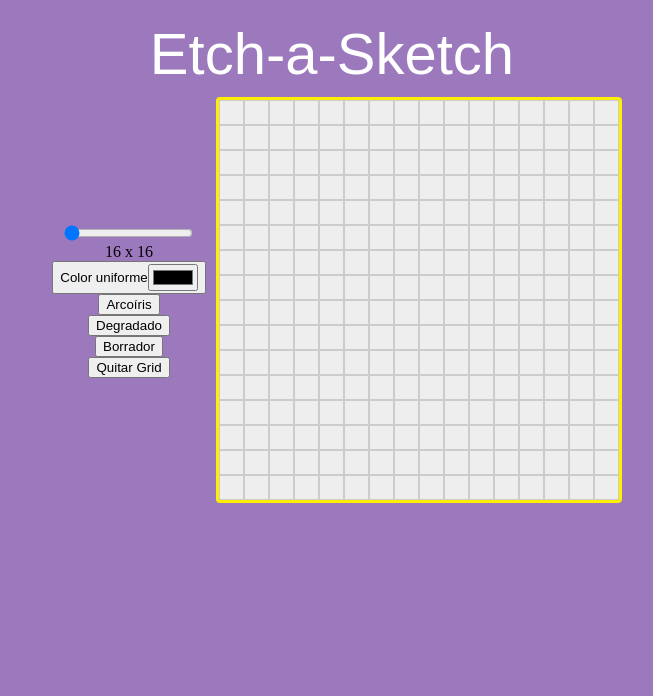
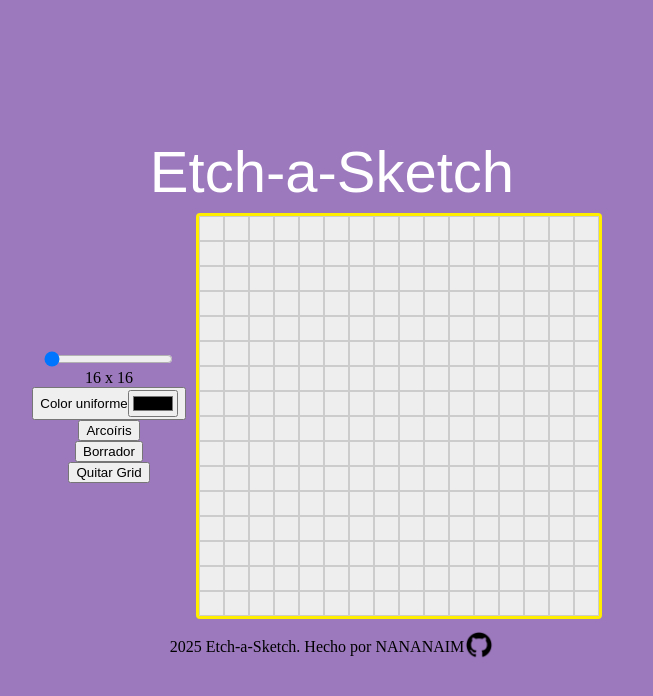
Before and after one commit to NANANAIM/Etch-a-Sketch, a plain HTML site: page index.html in a window 1280 px wide. Shown: the whole page, without its empty margins (308-961 px from the left). Drawn offline with Linux system fonts and the light colour scheme; a web font is replaced by a local one.

Commit message:
Refactor project structure: move styles and scripts to 'complementos' directory, add GitHub logo, and enhance footer

```diff
--- a/styles.css
+++ b/complementos/styles.css
@@ -2,10 +2,17 @@ h1 {
     font-size: 58px;
     text-align: center;
     font-weight: 500;
-    margin-bottom: 10px;
-    margin-top: 20px;
+    margin-bottom: 8px;
+    margin-top: 10px;
     font-family: 'Bitcount Prop Double', sans-serif;
     color:rgb(255, 255, 255);
+}
+
+html,body{
+    height: 100%;
+    margin: 0;
+    padding: 0;
+    overflow-y: hidden;
 }
 
 body{
@@ -22,6 +29,7 @@ body{
 .main{
     display: flex;
     align-items: center;
+    padding-right: 40px;
 }
 
 .editores{
@@ -61,3 +69,10 @@ body{
   background: #EEEEEE;
   border: 2px solid #333;
 }
+
+.footer {
+    display: flex;
+    align-items: center;
+    justify-content: center;
+    padding-top: 3px;
+}
--- a/index.html
+++ b/index.html
@@ -4,7 +4,7 @@
         <meta charset="UTF-8">
         <meta name="viewport" content="width=device-width, initial-scale=1.0">
         <title>Etch-a-Sketch</title>
-        <link rel="stylesheet" href="styles.css">
+        <link rel="stylesheet" href="complementos/styles.css">
         <link href="https://fonts.googleapis.com/css2?family=Bitcount+Prop+Double:wght@100..900" rel="stylesheet">
     </head>
 <body>
@@ -18,16 +18,19 @@
             </button>
 
             <button id="rainbow-mode">Arcoíris</button>
-            <button id="shade-mode">Degradado</button>
             <button id="eraser-mode">Borrador</button>
             <button id="toggle-grid">Quitar Grid</button>
         </div>
-
-    <div id="grid-container">
+        <div id="grid-container"></div>
     </div>
 
-    </div>
+<div class="footer">
+    <p>2025 Etch-a-Sketch. Hecho por NANANAIM</p>
+    <a href="https://github.com/NANANAIM" target="_blank">
+        <img src="complementos/githublogo.png" class="github-logo" alt="GitHub" width="30px" height="30px">
+    </a>
+</div>
 
-<script src="javascript.js"></script>
+<script src="complementos/javascript.js"></script>
 </body>
 </html>
```
Also changed, not shown: complementos/githublogo.png (added), complementos/javascript.js (renamed from javascript.js).
